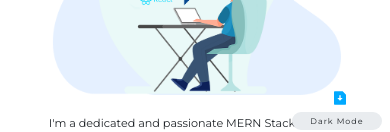
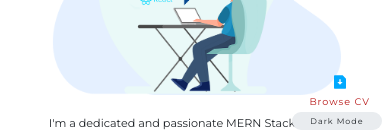
Before and after one commit to shoaibsm/shoaib_portfolio, a React (Create React App) app: page / in a window 390 px wide. Shown: the part 706-838 px from the top of the page. Built offline with nearby package versions, Linux system fonts and the light colour scheme.

Commit message:
cv browse btn margin added

```diff
--- a/src/App.js
+++ b/src/App.js
@@ -19,10 +19,6 @@ function App() {
 				<GlobalStyle />
 				<Navbar />
 				<Portfolio className='Portfolio' isDarkMode={isDarkMode} toggleDarkMode={toggleDarkMode} />
-
-				{/* <button onClick={toggleDarkMode} className='toggle__btn--them'>
-					{isDarkMode ? 'Light Theme' : 'Dark Theme'}
-				</button> */}
 			</div>
 		</ThemeProvider>
 	);
--- a/src/components/contactInfo/ContactInfo.scss
+++ b/src/components/contactInfo/ContactInfo.scss
@@ -252,6 +252,7 @@
 
         .ContactInfo__btn--browse {
             display: block;
+            margin-bottom: 16px;
         }
     }
 
```
